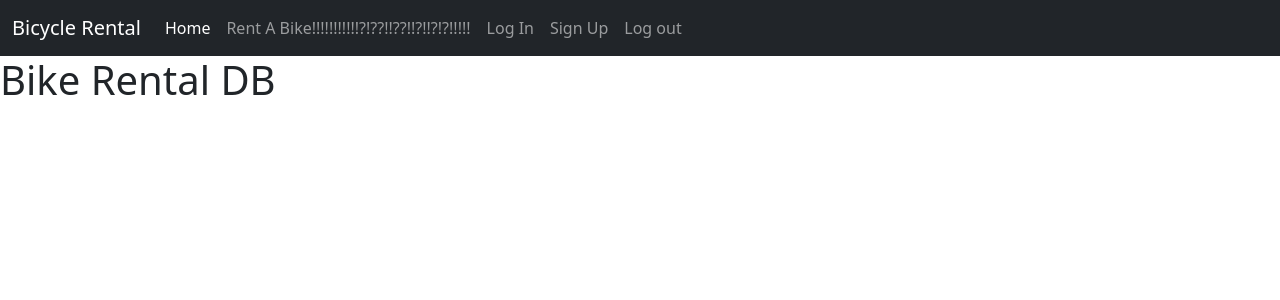
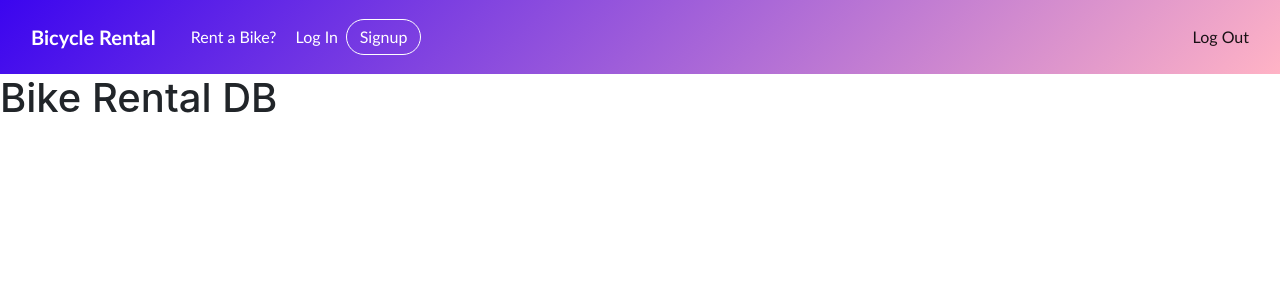
Before and after one commit to karank85/bike-rental-system, a Flask app: page / in a window 1280 px wide. Shown: the top 300 px of the page. Run offline with Flask 2, Linux system fonts and the light colour scheme; some libraries are stand-ins or nearby versions.

Commit message:
Added data SQL file for dummy data and pretty up the navbar

```diff
--- a/templates/navbar.html
+++ b/templates/navbar.html
@@ -1,17 +1,142 @@
-<nav class="navbar navbar-expand-lg navbar-dark bg-dark sticky-top">
-    <div class="container-fluid">
-      <a class="navbar-brand" href="{{ url_for('home') }}">Bicycle Rental</a>
-      <button class="navbar-toggler" type="button" data-bs-toggle="collapse" data-bs-target="#navbarNavAltMarkup" aria-controls="navbarNavAltMarkup" aria-expanded="false" aria-label="Toggle navigation">
-        <span class="navbar-toggler-icon"></span>
-      </button>
-      <div class="collapse navbar-collapse" id="navbarNavAltMarkup">
-        <div class="navbar-nav">
-          <a class="nav-link active" aria-current="page" href="{{ url_for('home') }}">Home</a>
-          <a class="nav-link" href="{{ url_for('renting') }}">Rent A Bike!!!!!!!!!!!?!??!!??!!?!!?!?!!!!!</a>
-          <a class="nav-link" href="{{ url_for('login') }}">Log In</a>
-          <a class="nav-link" href="{{ url_for('register') }}">Sign Up</a>
-          <a class="nav-link" href="{{ url_for('logout') }}">Log out</a>
-        </div>
-      </div>
-    </div>
-  </nav>
+<link rel="stylesheet" href="https://stackpath.bootstrapcdn.com/bootstrap/4.4.1/css/bootstrap.min.css">
+<link rel="stylesheet" href="https://stackpath.bootstrapcdn.com/bootstrap/4.4.1/js/bootstrap.bundle.min.js">
+<link rel="stylesheet" href="https://cdnjs.cloudflare.com/ajax/libs/jquery/3.2.1/jquery.min.js">
+<link rel="stylesheet" href="https://cdnjs.cloudflare.com/ajax/libs/font-awesome/4.7.0/css/font-awesome.min.css">
+
+<div>
+  <div class="header-blue">
+      <nav class="navbar navbar-light navbar-expand-md navigation-clean-search">
+          <div class="container-fluid"><a class="navbar-brand" href="{{ url_for('home') }}">Bicycle Rental</a>
+              <div class="collapse navbar-collapse"
+                  id="navcol-1">
+                  <ul class="nav navbar-nav">
+                      <li class="nav-item" role="presentation"><a class="nav-link" href="{{ url_for('renting') }}">Rent a Bike?</a></li>
+                  </ul>
+                  <span class="navbar-text"> <a class="login" href="{{ url_for('login') }}">Log In</a></span>
+                  <a class="btn btn-light action-button" role="button" href="{{ url_for('register') }}">Signup</a>
+              </div>
+              <span class="navbar-text"> <a class="text-align right" href="{{ url_for('logout') }}">Log Out</a></span>
+          </div>
+      </nav>
+  </div>
+</div>
+
+
+
+<style>
+  .header-blue {
+  background: linear-gradient(135deg, #3b05ef, #ffb3c5);
+  background-color: #184e8e;
+  padding-bottom: 80px;
+  font-family: 'Trebuchet MS', sans-serif;
+}
+
+@media (min-width:768px) {
+  .header-blue {
+    padding-bottom: 1px;
+  }
+}
+
+.header-blue .navbar {
+  background: transparent;
+  padding-top: .75rem;
+  padding-bottom: .75rem;
+  color: #fff;
+  border-radius: 0;
+  box-shadow: none;
+  border: none;
+}
+
+@media (min-width:768px) {
+  .header-blue .navbar {
+    padding-top: 1rem;
+    padding-bottom: 1rem;
+  }
+}
+
+.header-blue .navbar .navbar-brand {
+  font-weight: bold;
+  color: inherit;
+}
+
+.header-blue .navbar .navbar-brand:hover {
+  color: #f0f0f0;
+}
+
+.header-blue .navbar .navbar-collapse {
+  border-top: 1px solid rgba(255,255,255,0.3);
+  margin-top: .5rem;
+}
+
+@media (min-width:768px) {
+  .header-blue .navbar .navbar-collapse {
+    border-color: transparent;
+    margin: 0;
+  }
+}
+
+.header-blue .navbar .navbar-collapse span .logout {
+  color: #fff;
+  margin-right: .5rem;
+  text-decoration: none;
+  text-align: right;
+}
+
+.header-blue .navbar .navbar-collapse span .login {
+  color: #fff;
+  margin-right: .5rem;
+  text-decoration: none;
+}
+
+.header-blue .navbar .navbar-collapse span .login:hover {
+  color: #fff;
+}
+
+.header-blue .navbar .navbar-toggler {
+  border-color: rgba(255,255,255,0.3);
+}
+
+.header-blue .navbar .navbar-toggler:hover, .header-blue .navbar-toggler:focus {
+  background: none;
+}
+
+@media (min-width: 768px) {
+  .header-blue .navbar-nav .nav-link {
+    padding-left: .7rem;
+    padding-right: .7rem;
+  }
+}
+
+@media (min-width: 992px) {
+  .header-blue .navbar-nav .nav-link {
+    padding-left: 1.2rem;
+    padding-right: 1.2rem;
+  }
+}
+
+.header-blue .navbar.navbar-light .navbar-nav .nav-link {
+  color: #fff;
+}
+
+.header-blue .navbar.navbar-light .navbar-nav .nav-link:focus, .header-blue .navbar.navbar-light .navbar-nav .nav-link:hover {
+  color: #fcfeff !important;
+  background-color: transparent;
+}
+
+
+.header-blue .action-button, .header-blue .action-button:not(.disabled):active {
+  border: 1px solid rgb(255,255,255);
+  border-radius: 40px;
+  color: #fff;
+  box-shadow: none;
+  text-shadow: none;
+  padding: .3rem .8rem;
+  background: transparent;
+  transition: background-color 0.25s;
+  outline: none;
+}
+
+.header-blue .action-button:hover {
+  color: #fff;
+}
+</style>
```
Also changed, not shown: database/bike_rental.sql (+0 -11 lines), database/data.sql (added, +17 -0 lines).
